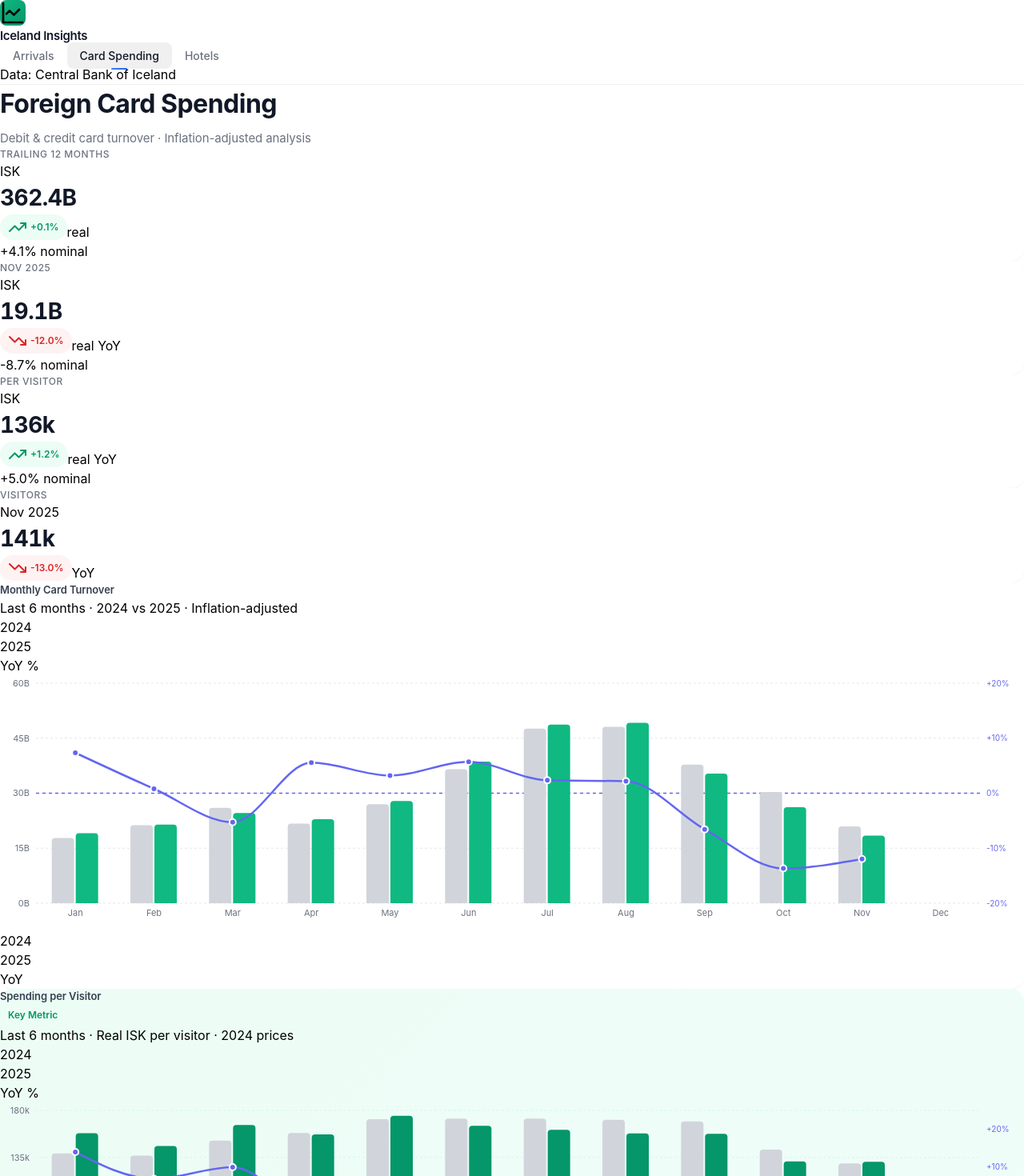
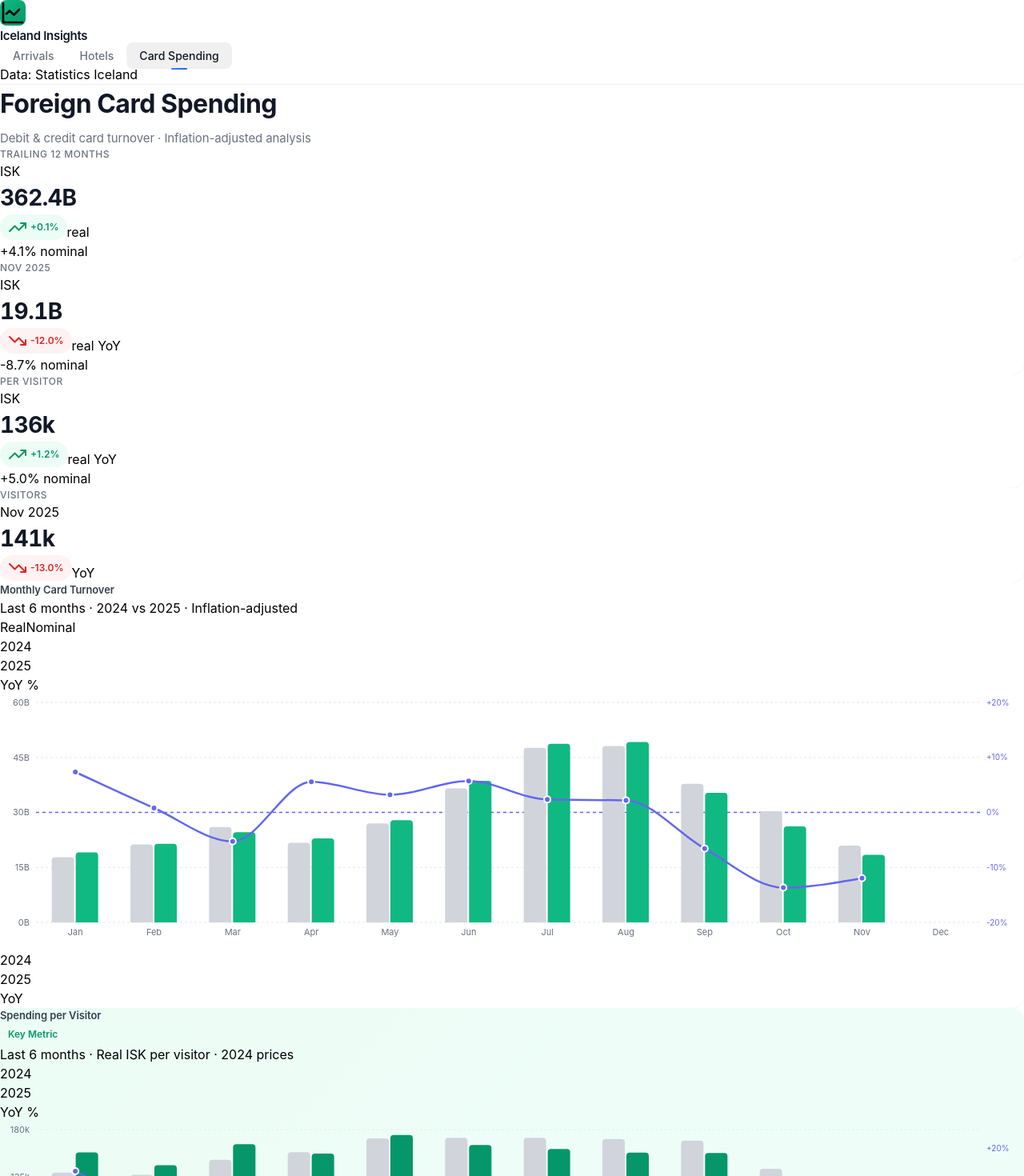
Before and after one commit to kottosson/icelandinsights, a React (Vite) app: page /spending in a window 1280 px wide. Shown: the top 1470 px of the page at 80% size. Built offline with nearby package versions, Linux system fonts and the light colour scheme.

Commit message:
spendingchartupd

```diff
--- a/src/data_dashboard.tsx
+++ b/src/data_dashboard.tsx
@@ -4,6 +4,8 @@ import { Sparkles, TrendingUp, TrendingDown, Minus, Share2, ArrowUpDown, Chevron
 
 // Rich animations for premium feel
 const styles = `
+  html { overflow-y: scroll; }
+
   /* Premium shimmer effect for loading */
   @keyframes shimmer {
     0% {
@@ -1308,7 +1310,7 @@ export default function DataDashboard() {
         <div className="max-w-7xl mx-auto px-4 md:px-6">
           <div className="flex items-center justify-between h-16">
             {/* Logo/Brand */}
-            <a href="/" className="flex items-center gap-2.5 group">
+            <a href="/" className="flex items-center gap-2.5 group" style={{ minWidth: '160px' }}>
               <div style={{
                 width: '32px',
                 height: '32px',
@@ -1339,16 +1341,16 @@ export default function DataDashboard() {
               <a href="/arrivals" className="nav-link active">
                 Arrivals
               </a>
+              <a href="/hotels" className="nav-link">
+                Hotels
+              </a>
               <a href="/spending" className="nav-link">
                 Card Spending
               </a>
-              <a href="/hotels" className="nav-link">
-                Hotels
-              </a>
             </div>
 
-            {/* Right side - could add search, theme toggle, etc */}
-            <div className="hidden md:flex items-center gap-2">
+            {/* Right side - fixed width to match left */}
+            <div className="hidden md:flex items-center gap-2" style={{ minWidth: '160px', justifyContent: 'flex-end' }}>
               <a
                 href="https://statice.is"
                 target="_blank"
@@ -1394,7 +1396,7 @@ export default function DataDashboard() {
         </div>
       </div>
 
-      <div className="max-w-7xl mx-auto px-3 md:px-6 pb-8 space-y-8 md:space-y-10">
+      <div className="max-w-7xl mx-auto px-4 md:px-6 pb-8 space-y-8">
 
         {initialLoading ? (
           // PREMIUM SKELETON LOADING
--- a/src/hotels_dashboard.tsx
+++ b/src/hotels_dashboard.tsx
@@ -3,6 +3,7 @@ import { BarChart, Bar, XAxis, YAxis, CartesianGrid, Tooltip, ResponsiveContaine
 import { TrendingUp, TrendingDown, Minus, Building2, BedDouble, Users, Calendar, Percent } from 'lucide-react';
 
 const styles = `
+  html { overflow-y: scroll; }
   * { font-family: -apple-system, BlinkMacSystemFont, "SF Pro Display", system-ui, sans-serif; }
 
   .nav-blur {
@@ -452,7 +453,7 @@ const HotelsDashboard = () => {
       }}>
         <div className="max-w-7xl mx-auto px-4 md:px-6">
           <div className="flex items-center justify-between h-16">
-            <a href="/" className="flex items-center gap-2.5 group">
+            <a href="/" className="flex items-center gap-2.5 group" style={{ minWidth: '160px' }}>
               <div style={{
                 width: '32px',
                 height: '32px',
@@ -480,11 +481,11 @@ const HotelsDashboard = () => {
 
             <div className="flex items-center gap-1">
               <a href="/arrivals" className="nav-link">Arrivals</a>
+              <a href="/hotels" className="nav-link active">Hotels</a>
               <a href="/spending" className="nav-link">Card Spending</a>
-              <a href="/hotels" className="nav-link active">Hotels</a>
             </div>
 
-            <div className="hidden md:flex items-center gap-2">
+            <div className="hidden md:flex items-center gap-2" style={{ minWidth: '160px', justifyContent: 'flex-end' }}>
               <a
                 href="https://statice.is"
                 target="_blank"
--- a/src/spending_dashboard.tsx
+++ b/src/spending_dashboard.tsx
@@ -3,6 +3,7 @@ import { BarChart, Bar, XAxis, YAxis, CartesianGrid, Tooltip, Legend, Responsive
 import { TrendingUp, TrendingDown, Minus, CreditCard, Users, Calendar, ArrowRight } from 'lucide-react';
 
 const styles = `
+  html { overflow-y: scroll; }
   * { font-family: -apple-system, BlinkMacSystemFont, "SF Pro Display", system-ui, sans-serif; }
 
   .nav-blur {
@@ -116,6 +117,7 @@ const SpendingDashboard = () => {
   const [loading, setLoading] = useState(true);
   const [metadata, setMetadata] = useState<any>(null);
   const [isMobile, setIsMobile] = useState(false);
+  const [showRealValues, setShowRealValues] = useState(true);
 
   useEffect(() => {
     setIsMobile(window.innerWidth < 768);
@@ -279,7 +281,7 @@ const SpendingDashboard = () => {
     };
   }, [data]);
 
-  // Chart data: Monthly inflation-adjusted comparison
+  // Chart data: Monthly comparison (both real and nominal)
   const monthlyChartData = useMemo(() => {
     if (!data.length || !kpis) return [];
 
@@ -294,6 +296,7 @@ const SpendingDashboard = () => {
       const currentRow = data.find(d => d.year === currentYear && d.month === month);
       const priorRow = data.find(d => d.year === priorYear && d.month === month);
 
+      // Real (inflation-adjusted) values
       const currentReal = currentRow?.Heildarúttekt && currentRow?.cpi
         ? currentRow.Heildarúttekt * (baseCpi / currentRow.cpi)
         : null;
@@ -301,15 +304,26 @@ const SpendingDashboard = () => {
         ? priorRow.Heildarúttekt * (baseCpi / priorRow.cpi)
         : null;
 
-      const yoyChange = (currentReal && priorReal && priorReal > 0)
+      // Nominal values
+      const currentNominal = currentRow?.Heildarúttekt || null;
+      const priorNominal = priorRow?.Heildarúttekt || null;
+
+      const yoyChangeReal = (currentReal && priorReal && priorReal > 0)
         ? ((currentReal - priorReal) / priorReal) * 100
+        : null;
+
+      const yoyChangeNominal = (currentNominal && priorNominal && priorNominal > 0)
+        ? ((currentNominal - priorNominal) / priorNominal) * 100
         : null;
 
       return {
         month: label,
-        [priorYear]: i <= currentMonth ? priorReal : null,
-        [currentYear]: i <= currentMonth ? currentReal : null,
-        yoyChange: i <= currentMonth ? yoyChange : null,
+        [`${priorYear}_real`]: i <= currentMonth ? priorReal : null,
+        [`${currentYear}_real`]: i <= currentMonth ? currentReal : null,
+        [`${priorYear}_nominal`]: i <= currentMonth ? priorNominal : null,
+        [`${currentYear}_nominal`]: i <= currentMonth ? currentNominal : null,
+        yoyChangeReal: i <= currentMonth ? yoyChangeReal : null,
+        yoyChangeNominal: i <= currentMonth ? yoyChangeNominal : null,
       };
     });
   }, [data, kpis]);
@@ -375,8 +389,8 @@ const SpendingDashboard = () => {
       }}>
         <div className="max-w-7xl mx-auto px-4 md:px-6">
           <div className="flex items-center justify-between h-16">
-            {/* Logo/Brand */}
-            <a href="/" className="flex items-center gap-2.5 group">
+            {/* Logo/Brand - fixed width */}
+            <a href="/" className="flex items-center gap-2.5 group" style={{ minWidth: '160px' }}>
               <div style={{
                 width: '32px',
                 height: '32px',
@@ -407,24 +421,24 @@ const SpendingDashboard = () => {
               <a href="/arrivals" className="nav-link">
                 Arrivals
               </a>
+              <a href="/hotels" className="nav-link">
+                Hotels
+              </a>
               <a href="/spending" className="nav-link active">
                 Card Spending
               </a>
-              <a href="/hotels" className="nav-link">
-                Hotels
-              </a>
             </div>
 
-            {/* Right side */}
-            <div className="hidden md:flex items-center gap-2">
+            {/* Right side - fixed width to match left */}
+            <div className="hidden md:flex items-center gap-2" style={{ minWidth: '160px', justifyContent: 'flex-end' }}>
               <a
-                href="https://sedlabanki.is"
+                href="https://statice.is"
                 target="_blank"
                 rel="noopener noreferrer"
                 className="text-xs text-neutral-500 hover:text-neutral-700 transition-colors"
                 style={{ fontFamily: '-apple-system, BlinkMacSystemFont, "SF Pro Text", system-ui, sans-serif' }}
               >
-                Data: Central Bank of Iceland
+                Data: Statistics Iceland
               </a>
             </div>
           </div>
@@ -559,8 +573,32 @@ const SpendingDashboard = () => {
                 <div>
                   <h2 className="section-title">Monthly Card Turnover</h2>
                   <p className="text-xs text-neutral-500 mt-1">
-                    <span className="md:hidden">Last 6 months · </span>{priorYear} vs {currentYear} · Inflation-adjusted
+                    <span className="md:hidden">Last 6 months · </span>{priorYear} vs {currentYear} · {showRealValues ? 'Inflation-adjusted' : 'Nominal'}
                   </p>
+                </div>
+                <div className="flex items-center gap-4">
+                  {/* Real/Nominal Toggle */}
+                  <div className="flex items-center bg-neutral-100 rounded-lg p-0.5">
+                    <button
+                      onClick={() => setShowRealValues(true)}
+                      className={`px-3 py-1.5 text-xs font-medium rounded-md transition-all ${
+                        showRealValues
+                          ? 'bg-white text-neutral-900 shadow-sm'
+                          : 'text-neutral-500 hover:text-neutral-700'
+                      }`}
+                    >
+                      Real
+                    </button>
+                    <button
+                      onClick={() => setShowRealValues(false)}
+                      className={`px-3 py-1.5 text-xs font-medium rounded-md transition-all ${
+                        !showRealValues
+                          ? 'bg-white text-neutral-900 shadow-sm'
+                          : 'text-neutral-500 hover:text-neutral-700'
+                      }`}
+                    >
+                      Nominal
+                    </button>
                   </div>
                   <div className="hidden md:flex items-center gap-4">
                     <div className="flex items-center gap-2">
@@ -574,6 +612,7 @@ const SpendingDashboard = () => {
                     <div className="flex items-center gap-2">
                       <div className="w-4 h-0.5 bg-indigo-500 rounded"></div>
                       <span className="text-xs text-neutral-500">YoY %</span>
+                    </div>
                   </div>
                 </div>
               </div>
@@ -630,15 +669,15 @@ const SpendingDashboard = () => {
                     formatter={(value: any, name: string) => {
                       if (value === null) return ['—', name];
                       if (name === 'YoY Change') return [`${value > 0 ? '+' : ''}${value.toFixed(1)}%`, 'YoY Change'];
-                      return [`${(value/1000).toFixed(2)}B ISK`, name];
+                      return [`${(value/1000).toFixed(2)}B ISK`, name.replace('_real', '').replace('_nominal', '')];
                     }}
                   />
-                  <Bar yAxisId="left" dataKey={String(priorYear)} fill="#D1D5DB" radius={[4, 4, 0, 0]} maxBarSize={28} />
-                  <Bar yAxisId="left" dataKey={String(currentYear)} fill="#10B981" radius={[4, 4, 0, 0]} maxBarSize={28} />
+                  <Bar yAxisId="left" dataKey={`${priorYear}_${showRealValues ? 'real' : 'nominal'}`} name={String(priorYear)} fill="#D1D5DB" radius={[4, 4, 0, 0]} maxBarSize={28} />
+                  <Bar yAxisId="left" dataKey={`${currentYear}_${showRealValues ? 'real' : 'nominal'}`} name={String(currentYear)} fill="#10B981" radius={[4, 4, 0, 0]} maxBarSize={28} />
                   <Line
                     yAxisId="right"
                     type="monotone"
-                    dataKey="yoyChange"
+                    dataKey={showRealValues ? 'yoyChangeReal' : 'yoyChangeNominal'}
                     name="YoY Change"
                     stroke="#6366F1"
                     strokeWidth={2.5}
```
Also changed, not shown: src/arrivals_dashboard.tsx (+7 -6 lines), 5 other files (tests, documents, lock files or other folders). Lines whose indentation alone changed are shown as unchanged.
